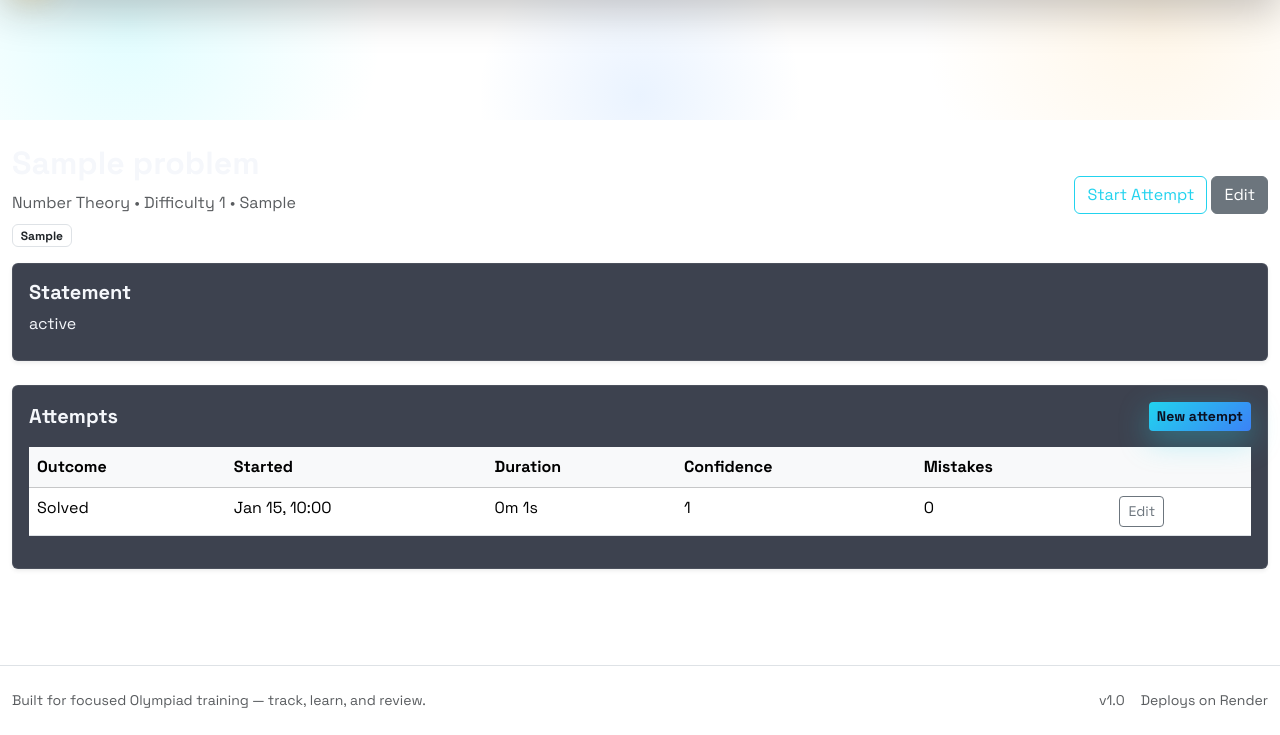
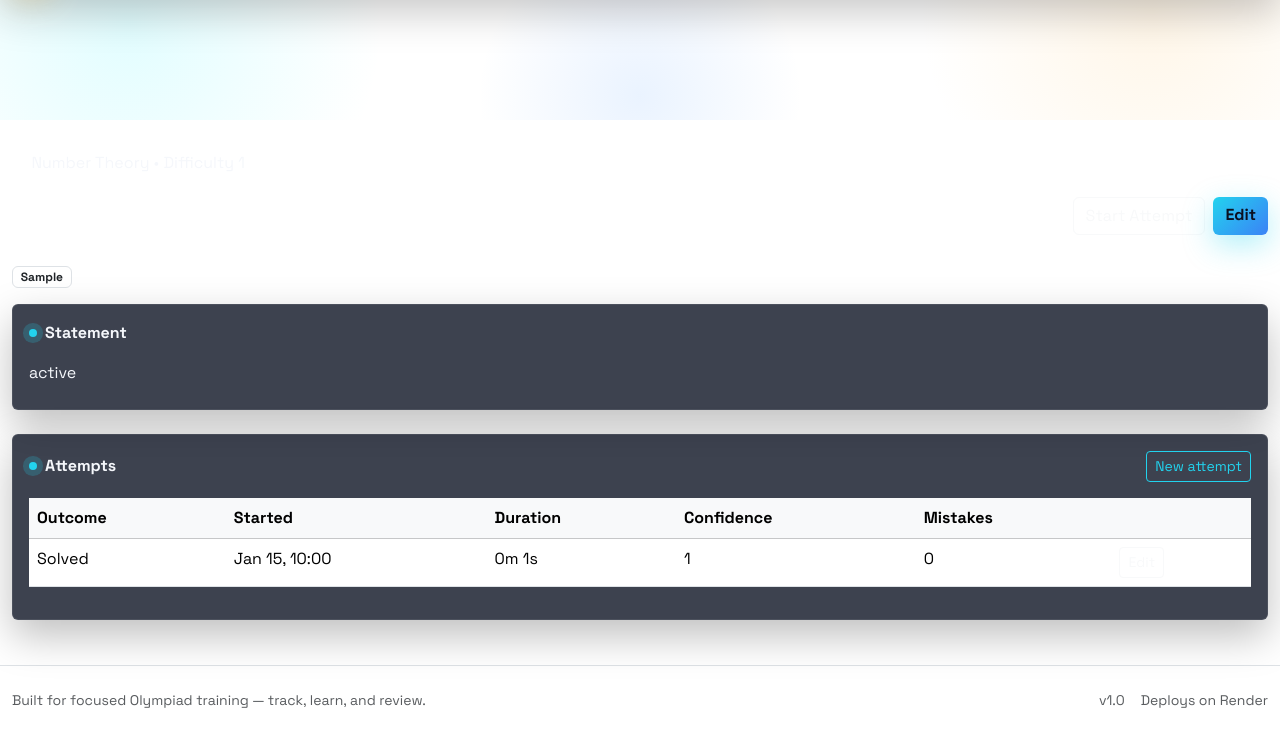
Before and after one commit to 123UsernamemanresU321/OEA, a Django app: page /problems/1/ in a window 1280 px wide. Shown: the part 65-800 px from the top of the page. Run offline with Django 5.2, Linux system fonts and the light colour scheme; a user stored in the database is signed in; tables that the repository leaves empty hold one stand-in row (values such as "Sample post"); some libraries are stand-ins or nearby versions.

Commit message:
Update detail.html

```diff
--- a/templates/problems/detail.html
+++ b/templates/problems/detail.html
@@ -1,34 +1,37 @@
 {% extends "base.html" %}
 {% load markdown_extras %}
 {% block content %}
-<div class="d-flex justify-content-between align-items-center mb-3">
+<div class="d-flex justify-content-between align-items-center mb-3 flex-wrap gap-2">
     <div>
-        <h2 class="fw-bold">{{ problem.title }}</h2>
-        <p class="text-muted mb-0">{{ problem.get_topic_display }} • Difficulty {{ problem.difficulty }} • {{ problem.source }}</p>
+        <div class="pill mb-2">
+            <span class="indicator"></span> {{ problem.get_topic_display }} • Difficulty {{ problem.difficulty }}
+        </div>
+        <h2 class="fw-bold text-white mb-1">{{ problem.title }}</h2>
+        <p class="text-white-50 mb-0">{{ problem.source|default:"Source unknown" }}</p>
         <div class="mt-2">
             {% for tag in problem.tag_list %}
                 <span class="badge bg-light text-dark border">{{ tag }}</span>
             {% empty %}
-                <span class="text-muted">No tags</span>
+                <span class="text-white-50">No tags</span>
             {% endfor %}
         </div>
     </div>
-    <div>
-        <a class="btn btn-outline-primary" href="{% url 'start_attempt' problem.pk %}">Start Attempt</a>
-        <a class="btn btn-secondary" href="{% url 'problem_edit' problem.pk %}">Edit</a>
+    <div class="d-flex gap-2">
+        <a class="btn btn-outline-light" href="{% url 'start_attempt' problem.pk %}">Start Attempt</a>
+        <a class="btn btn-primary" href="{% url 'problem_edit' problem.pk %}">Edit</a>
     </div>
 </div>
-<div class="card shadow-sm mb-4">
+<div class="card mb-4">
     <div class="card-body">
-        <h5 class="card-title">Statement</h5>
+        <div class="section-heading mb-3"><span class="indicator"></span> Statement</div>
         <div class="markdown-body">{{ problem.statement|markdownify }}</div>
     </div>
 </div>
-<div class="card shadow-sm">
+<div class="card">
     <div class="card-body">
         <div class="d-flex justify-content-between align-items-center">
-            <h5 class="card-title mb-0">Attempts</h5>
-            <a class="btn btn-sm btn-primary" href="{% url 'start_attempt' problem.pk %}">New attempt</a>
+            <div class="section-heading mb-0"><span class="indicator"></span> Attempts</div>
+            <a class="btn btn-sm btn-outline-primary" href="{% url 'start_attempt' problem.pk %}">New attempt</a>
         </div>
         <table class="table table-hover mt-3">
             <thead class="table-light">
@@ -49,10 +52,10 @@
                     <td>{{ attempt.duration_display }}</td>
                     <td>{{ attempt.confidence }}</td>
                     <td>{{ attempt.mistakes.count }}</td>
-                    <td><a href="{% url 'finish_attempt' attempt.pk %}" class="btn btn-sm btn-outline-secondary">Edit</a></td>
+                    <td><a href="{% url 'finish_attempt' attempt.pk %}" class="btn btn-sm btn-outline-light">Edit</a></td>
                 </tr>
                 {% empty %}
-                <tr><td colspan="6" class="text-muted">No attempts yet.</td></tr>
+                <tr><td colspan="6" class="text-white-50">No attempts yet.</td></tr>
                 {% endfor %}
             </tbody>
         </table>
```
